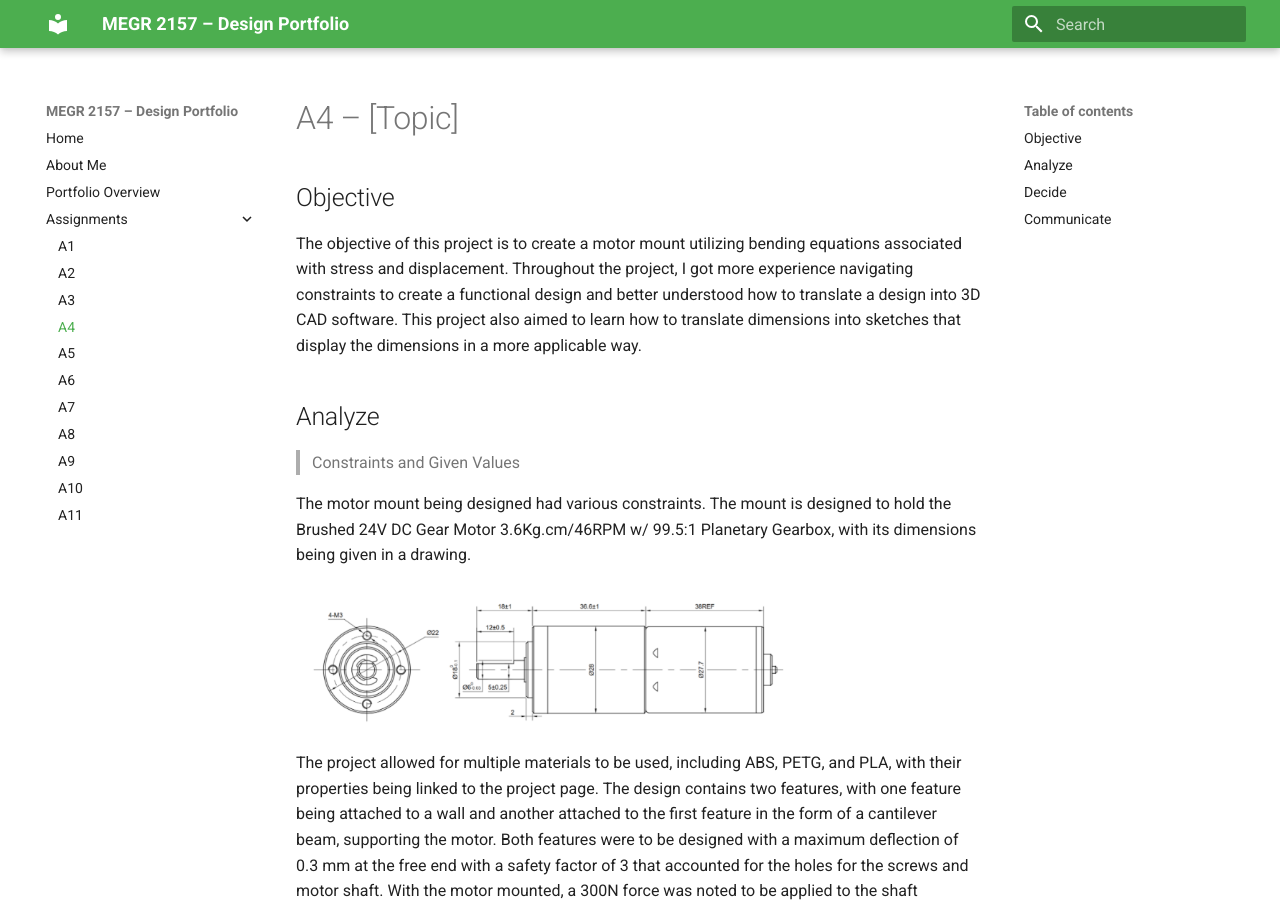
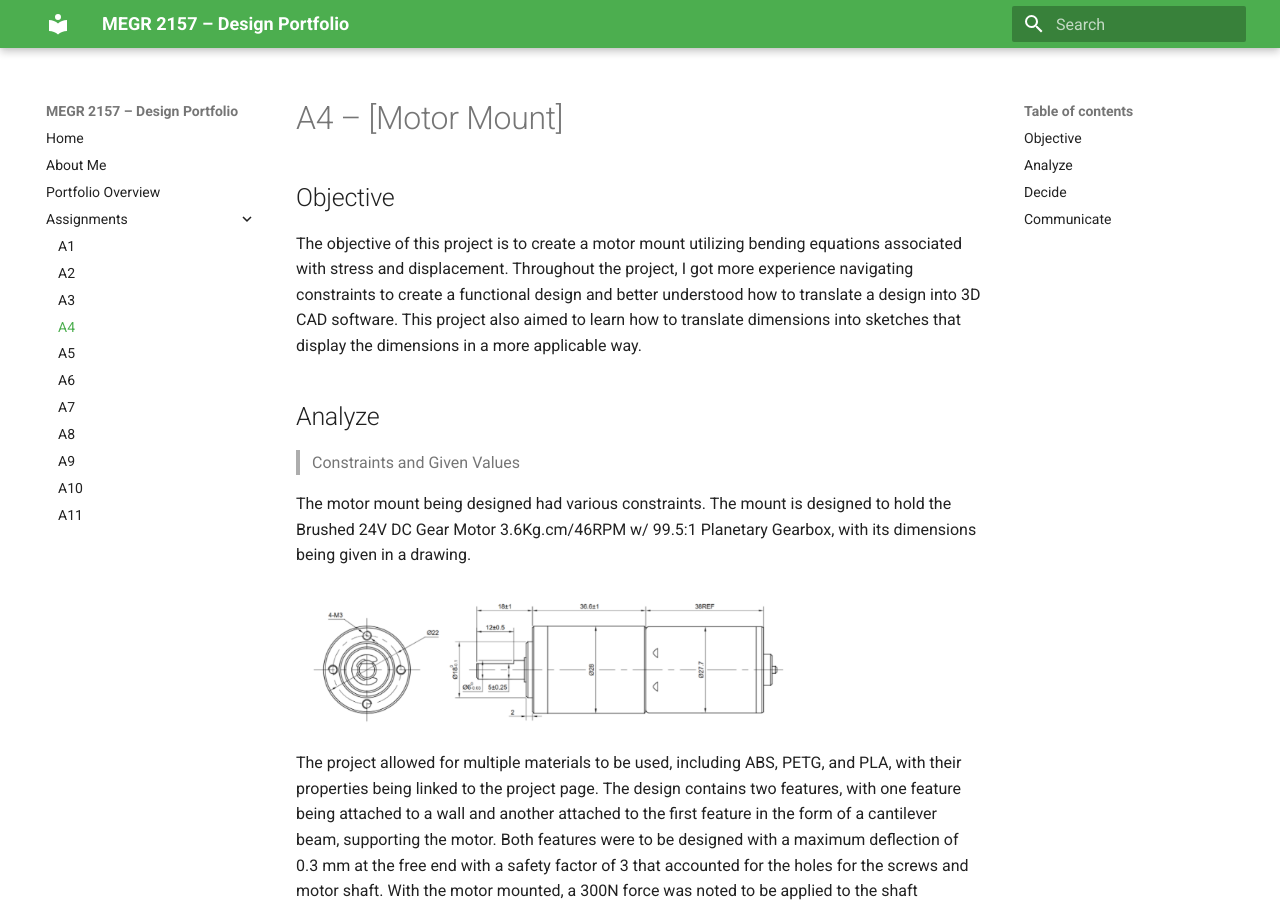
Before and after one commit to bsalvi7/megr2156-portfolio, an MkDocs documentation site: the page built from docs/assignments/A04/index.md, in a window 1280 px wide and 900 px high. Built offline with MkDocs 1.6.1 and Material for MkDocs 9.7.7, drawn with Linux system fonts in a browser that asks for light colours.

Commit message:
Update assignment title to 'Motor Mount'

```diff
--- a/docs/assignments/A04/index.md
+++ b/docs/assignments/A04/index.md
@@ -1,4 +1,4 @@
-# A4 – [Topic]
+# A4 – [Motor Mount]
 
 ## Objective
 
```
